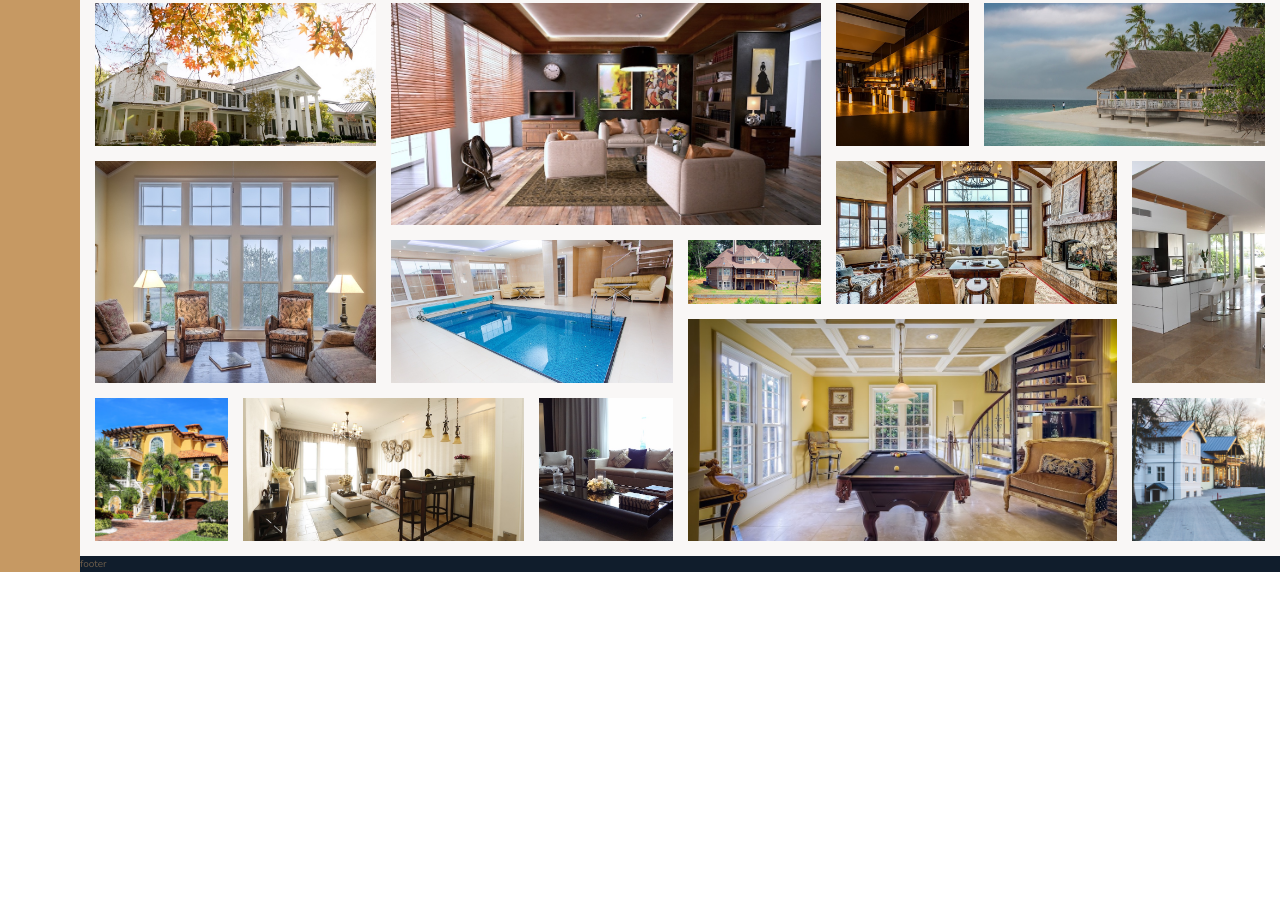
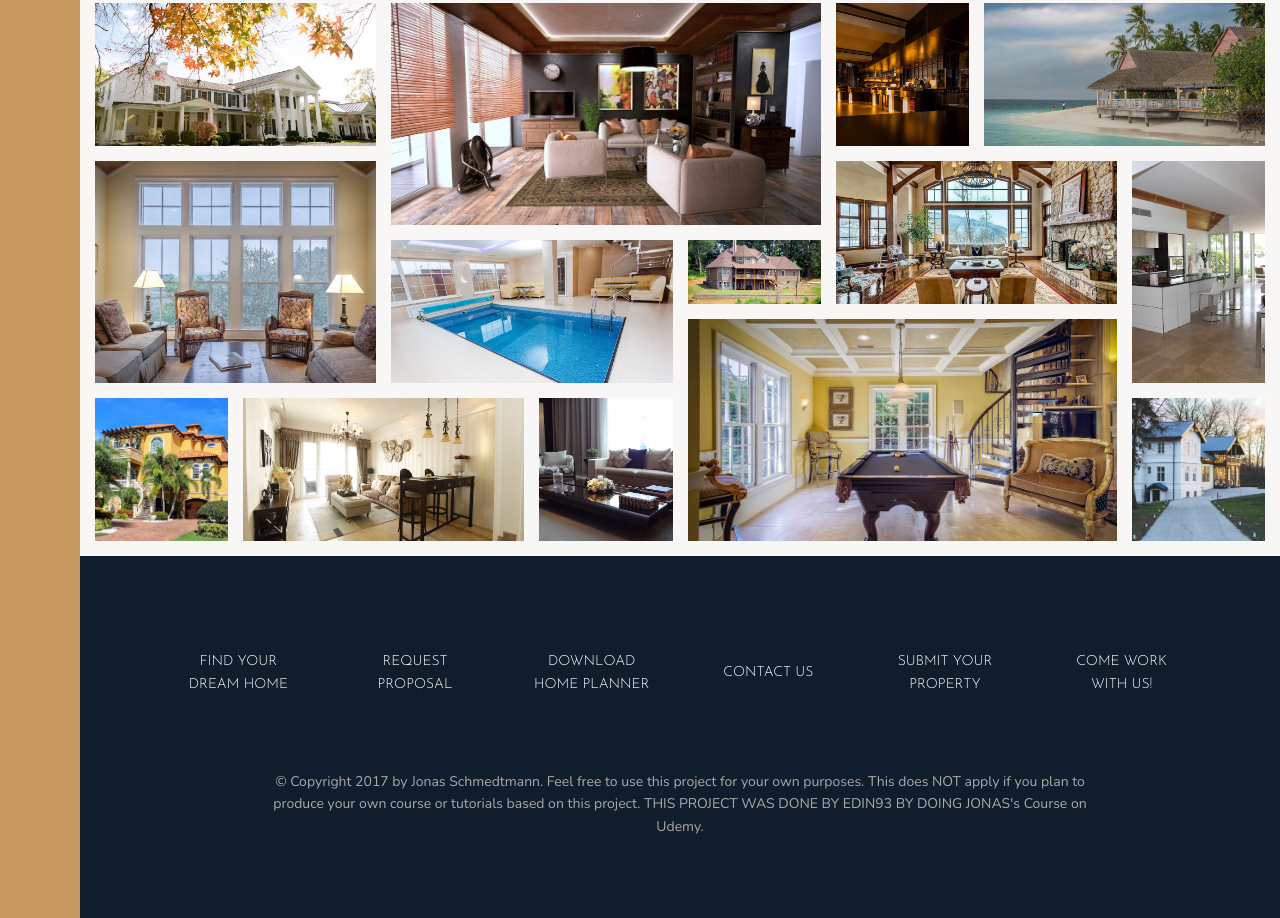
Before and after one commit to Edin93/Nexter, a website: page index.html in a window 1280 px wide. Shown: the part 3054-3972 px from the top of the page. Before the commit the page ends 3626 px from the top, so only its background shows below. Drawn offline with nearby package versions, Linux system fonts and the light colour scheme.

Commit message:
Added the footer.

```diff
--- a/index.html
+++ b/index.html
@@ -352,8 +352,21 @@
     </section>
 
     <footer class="footer">
-        footer
+        <ul class="nav">
+            <li class="nav__item"><a href="#" class="nav__link">Find your dream home</a></li>
+            <li class="nav__item"><a href="#" class="nav__link">Request proposal</a></li>
+            <li class="nav__item"><a href="#" class="nav__link">Download home planner</a></li>
+            <li class="nav__item"><a href="#" class="nav__link">Contact us</a></li>
+            <li class="nav__item"><a href="#" class="nav__link">Submit your property</a></li>
+            <li class="nav__item"><a href="#" class="nav__link">Come work with us!</a></li>
+        </ul>
+        <p class="copyright">
+            &copy; Copyright 2017 by Jonas Schmedtmann. Feel free to use this project for your own purposes. This does
+            NOT apply if you plan to produce your own course or tutorials based on this project.
+            THIS PROJECT WAS DONE BY EDIN93 BY DOING JONAS's Course on Udemy.
+        </p>
     </footer>
+
 </body>
 
 </html>
--- a/sass/_footer.scss
+++ b/sass/_footer.scss
@@ -1,4 +1,43 @@
 .footer {
     background-color: $color-secondary;
     grid-column: full-start / full-end;
+    padding: 8rem;
 }
+
+.nav {
+    list-style: none;
+
+    display: grid;
+    grid-template-columns: repeat(auto-fit, minmax(15rem, 1fr));
+    grid-gap: 2rem;
+    align-items: center;
+
+    &__link:link,
+    &__link:visited {
+        font-size: 1.4rem;
+        color: #fff;
+        text-decoration: none;
+        font-family: $font-display;
+        text-transform: uppercase;
+        text-align: center;
+        padding: 1.5rem;
+        display: block;
+        transition: all .2s;
+    }
+
+    &__link:hover,
+    &__link:active {
+        background-color: rgba(#fff, .05);
+        transform: translateY(-3px);
+    }
+}
+
+.copyright {
+    font-size: 1.4rem;
+    color: $color-grey-light-2;
+    margin-top: 6rem;
+    margin-right: auto;
+    margin-left: auto;
+    text-align: center;
+    width: 80%;
+}
```
Also changed, not shown: css/style.css.
